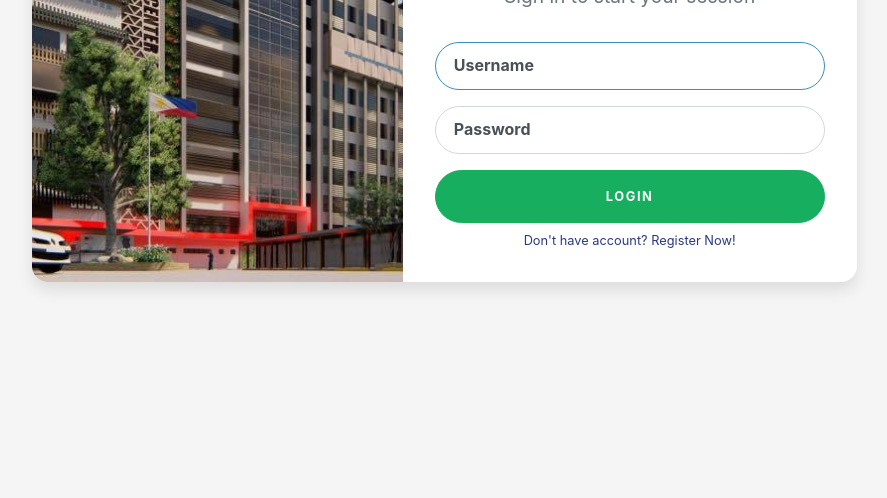
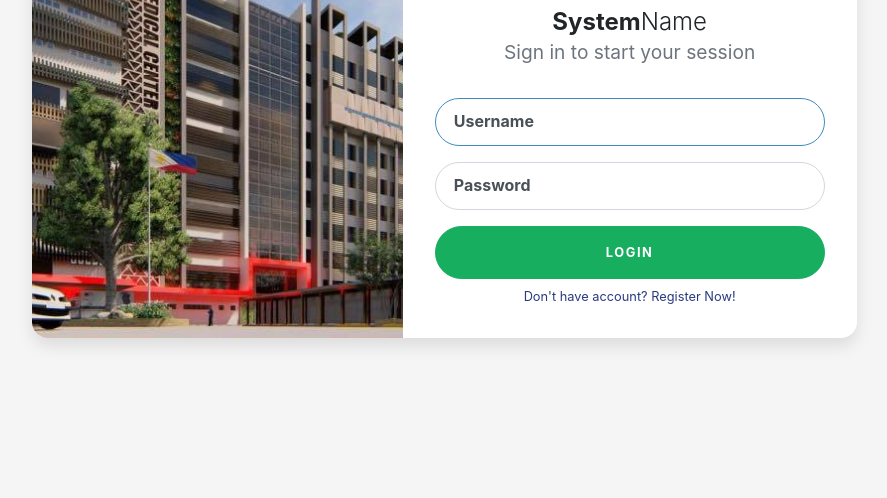
Before and after one commit to jimmytdh/template, a website: page login.html in a window 1280 px wide. Shown: the part 302-800 px from the top of the page, without its empty margins (196-1083 px from the left). Drawn offline with Linux system fonts and the light colour scheme.

Commit message:
update login

```diff
--- a/css/register.css
+++ b/css/register.css
@@ -7,6 +7,7 @@ body {
     border-radius: 1rem;
     box-shadow: 0 0.5rem 1rem 0 rgba(0, 0, 0, 0.1);
     overflow: hidden;
+    margin-top: 13vh;
 }
 
 .card-signin .card-title {
--- a/login.html
+++ b/login.html
@@ -20,7 +20,7 @@
 <div class="container">
     <div class="row">
         <div class="col-lg-10 col-xl-9 mx-auto">
-            <div class="card card-signin flex-row my-5">
+            <div class="card card-signin flex-row">
                 <div class="card-img-left d-none d-md-flex">
                     <!-- Background image for card set in CSS! -->
                 </div>
```
